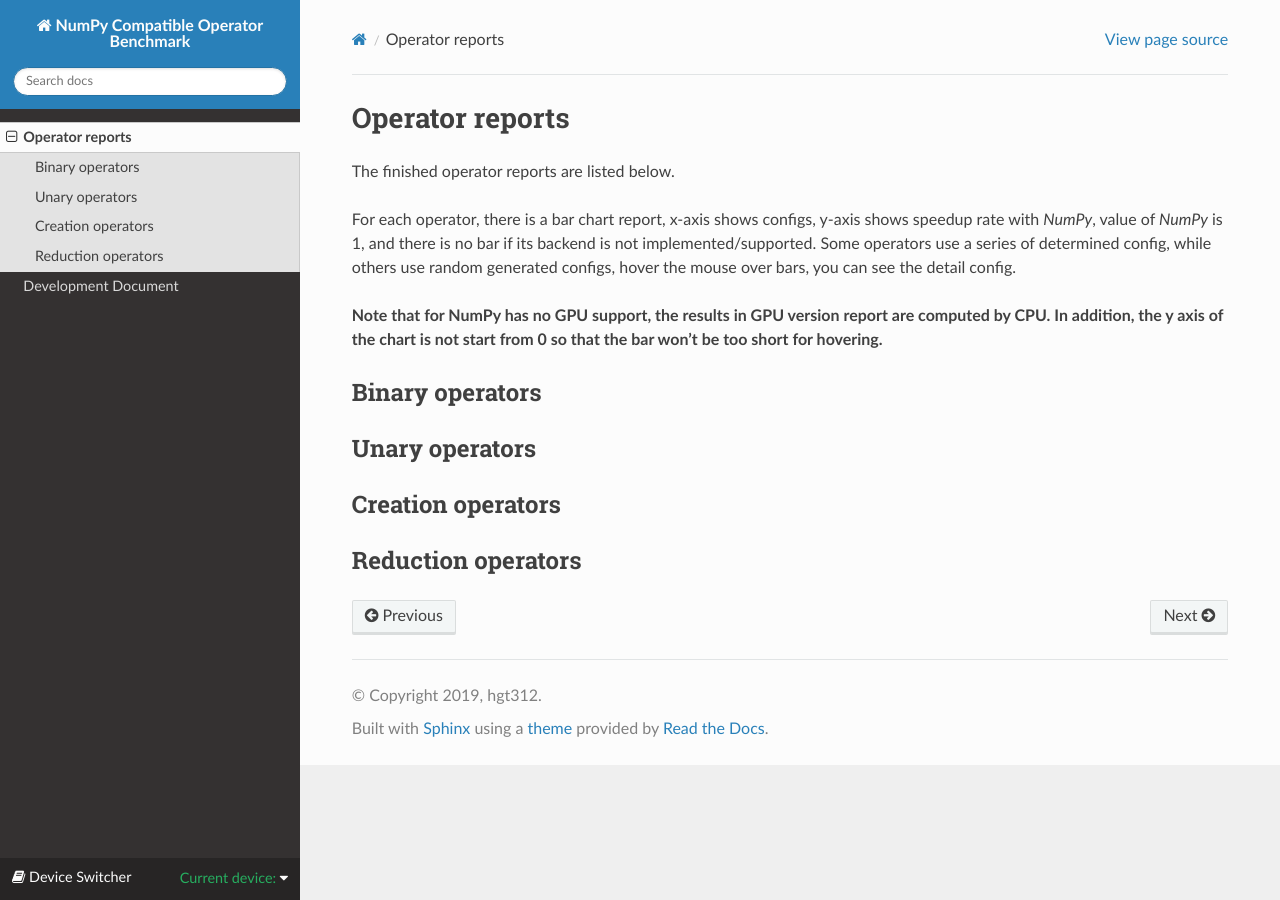
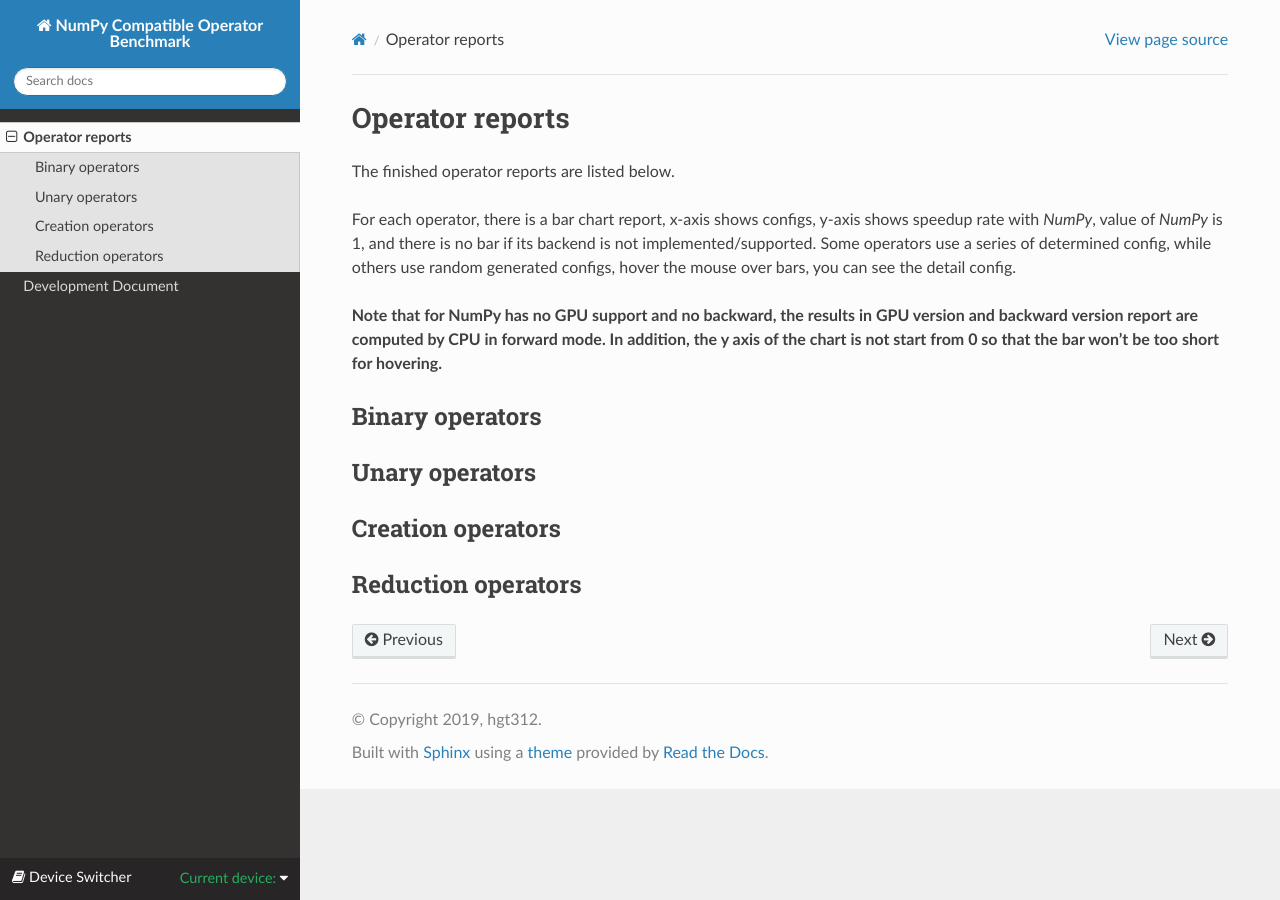
Before and after one commit to hgt312/NumpyXBench, a Sphinx documentation site: the page built from doc/report.rst, in a window 1280 px wide. Built offline with Sphinx 7.4.7 and the Read the Docs theme 2.0.0, drawn with Linux system fonts in a browser that asks for light colours; pages that are not in the unit, such as notebooks, are missing from menus.

Commit message:
improve website

```diff
--- a/doc/report.rst
+++ b/doc/report.rst
@@ -8,7 +8,8 @@ value of `NumPy` is 1, and there is no bar if its backend is not implemented/sup
 Some operators use a series of determined config, while others use random generated configs, \
 hover the mouse over bars, you can see the detail config.
 
-**Note that for NumPy has no GPU support, the results in GPU version report are computed by CPU. \
+**Note that for NumPy has no GPU support and no backward, \
+the results in GPU version and backward version report are computed by CPU in forward mode. \
 In addition, the y axis of the chart is not start from 0 so that the bar won't be too short for hovering.**
 
 Binary operators
```
Also changed, not shown: 1 other file.
